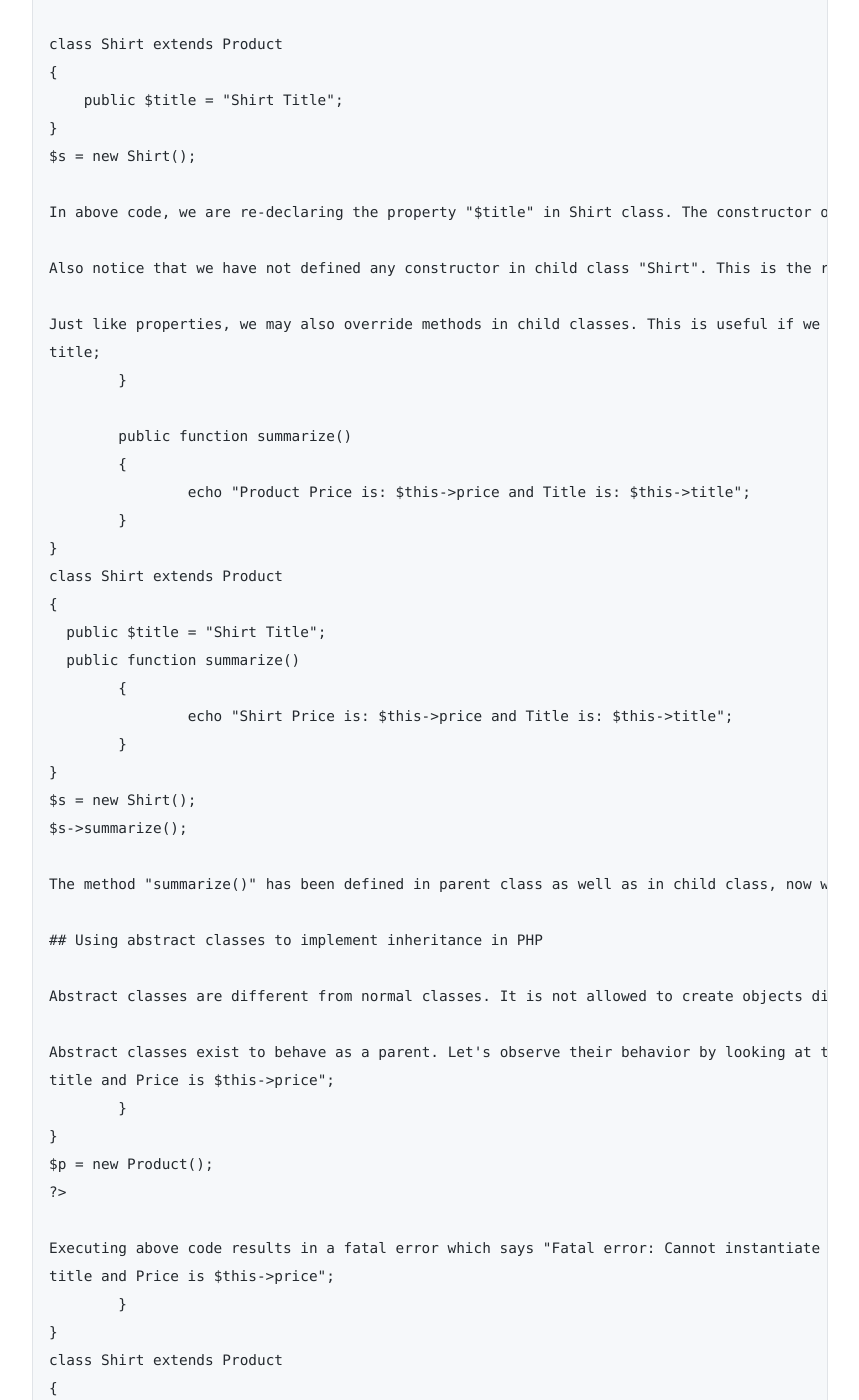
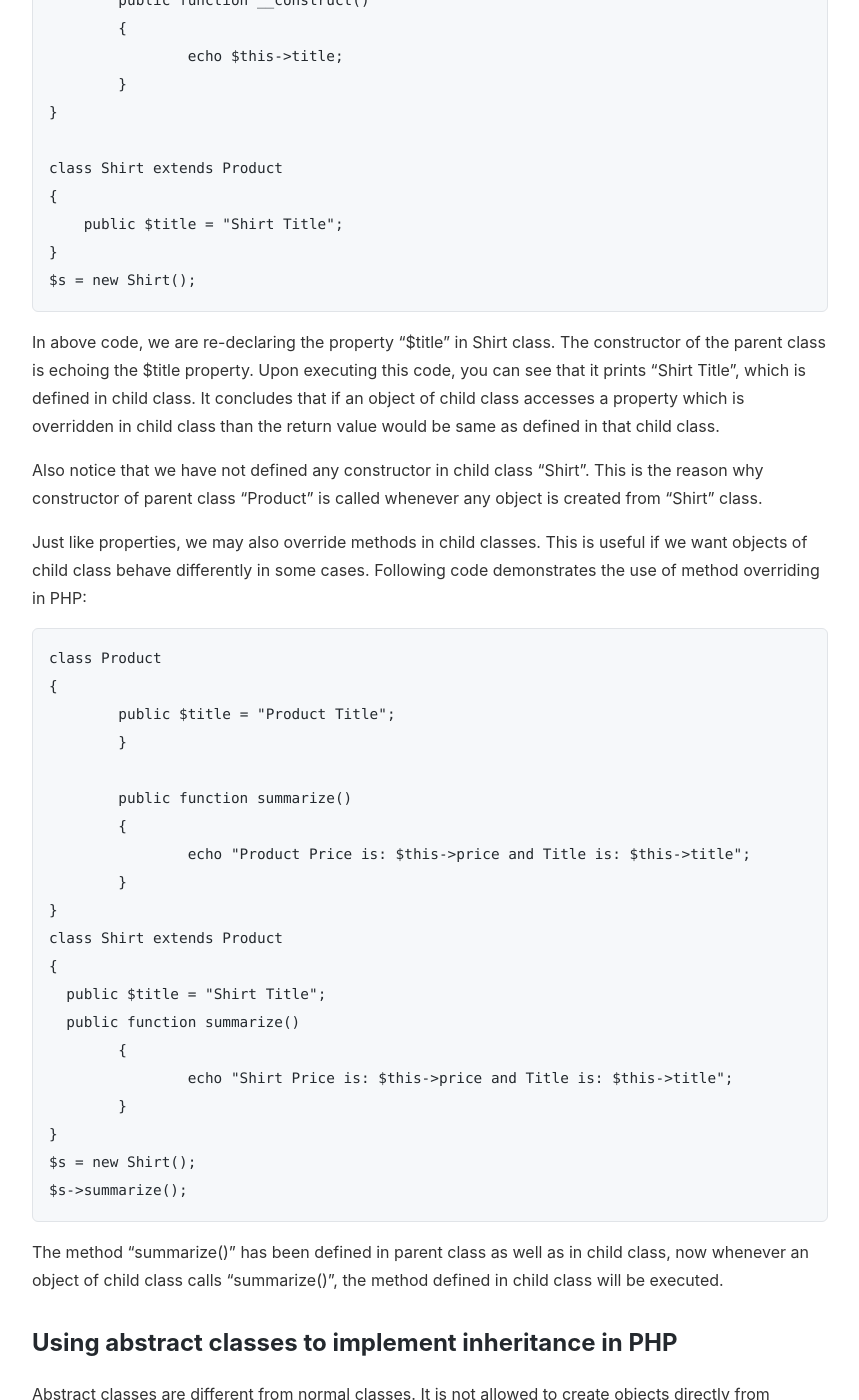
Before and after one commit to zohaib-shah/weblearningblog, a Jekyll site: the page built from _posts/2018-03-03-inheritance-in-php.md, in a window 1280 px wide and 1400 px high, scrolled down 1854 px. Shown: the whole window, without its empty margins (210-1069 px from the left). Built offline with Jekyll 4.4.1, drawn with Linux system fonts in a browser that asks for light colours; some of the changed text lies outside the part shown.

Commit message:
Fix code block formatting in PHP OOP and inheritance posts

````diff
--- a/_posts/2018-03-03-inheritance-in-php.md
+++ b/_posts/2018-03-03-inheritance-in-php.md
@@ -13,6 +13,7 @@ We discussed inheritance in our ["Learn OOP in PHP"](http://weblearningblog.com/
 ## Setting Up Classes
 
 For better understanding of inheritance in PHP, consider a scenario we might face while developing an E-Commerce website, We may be having products of different categories. Products related to distinct categories may contain attributes which could be identical to a product of other category. For example, a "shirt" in "Clothes" category would have a "title" attribute and a "laptop" in "Electronics" category would also have "title" property.
+
 ```php
 class Product
 {
@@ -34,12 +35,15 @@ class Shirt extends Product
 class Laptop extends Product
 {
 }
+```
 
 In the code above we are defining a parent class "Product" and extending two child classes named "shirt" and "laptop".
 
 ## Overriding properties and methods of parent class
 
 In general, A property or method of a parent class with "public" or "protected" access modifiers is accessible from child class. If we re-declare a property or method of a parent class in child class, it is considered as Overridden.
+
+```php
 class Product
 {
 	public $title = "Product Title";
@@ -55,13 +59,18 @@ class Shirt extends Product
     public $title = "Shirt Title";
 }
 $s = new Shirt();
+```
 
 In above code, we are re-declaring the property "$title" in Shirt class. The constructor of the parent class is echoing the $title property. Upon executing this code, you can see that it prints "Shirt Title", which is defined in child class. It concludes that if an object of child class accesses a property which is overridden in child class than the return value would be same as defined in that child class.
 
 Also notice that we have not defined any constructor in child class "Shirt". This is the reason why constructor of parent class "Product" is called whenever any object is created from "Shirt" class.
 
 Just like properties, we may also override methods in child classes. This is useful if we want objects of child class behave differently in some cases. Following code demonstrates the use of method overriding in PHP:
-title;
+
+```php
+class Product
+{
+	public $title = "Product Title";
 	}
 
 	public function summarize()
@@ -79,6 +88,7 @@ class Shirt extends Product
 }
 $s = new Shirt();
 $s->summarize();
+```
 
 The method "summarize()" has been defined in parent class as well as in child class, now whenever an object of child class calls "summarize()", the method defined in child class will be executed.
 
@@ -87,14 +97,35 @@ The method "summarize()" has been defined in parent class as well as in child cl
 Abstract classes are different from normal classes. It is not allowed to create objects directly from abstract classes. Abstract classes are incomplete in nature and they are dependent on child classes to complete their functionality.
 
 Abstract classes exist to behave as a parent. Let's observe their behavior by looking at the code below:
-title and Price is $this->price";
+
+```php
+<?php
+abstract class Product
+{
+	public $title = "Product Title";
+	public $price = 0.00;
+
+	public function summarize()
+	{
+		echo "Title is $this->title and Price is $this->price";
 	}
 }
 $p = new Product();
 ?>
+```
 
 Executing above code results in a fatal error which says "Fatal error: Cannot instantiate abstract class Product". We have to create a child class which should extend this abstract class "Product", doing so, we may utilize the functionality of abstract class. Following code executes without any error:
-title and Price is $this->price";
+
+```php
+<?php
+abstract class Product
+{
+	public $title = "Product Title";
+	public $price = 0.00;
+
+	public function summarize()
+	{
+		echo "Title is $this->title and Price is $this->price";
 	}
 }
 class Shirt extends Product
@@ -102,7 +133,7 @@ class Shirt extends Product
 }
 $p = new Shirt();
 ?>
-
+```
 
 ## Conclusion
 
````
Also changed, not shown: _posts/2018-02-22-learn-oop-in-php.md (+8 -14 lines).
